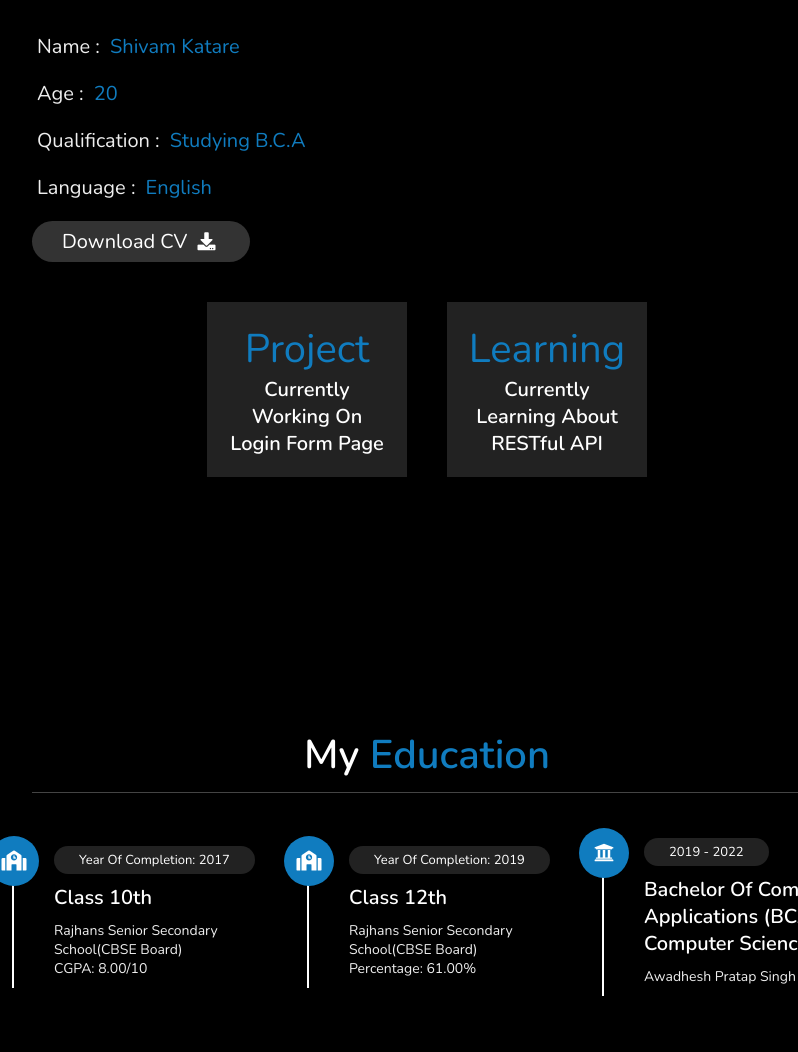
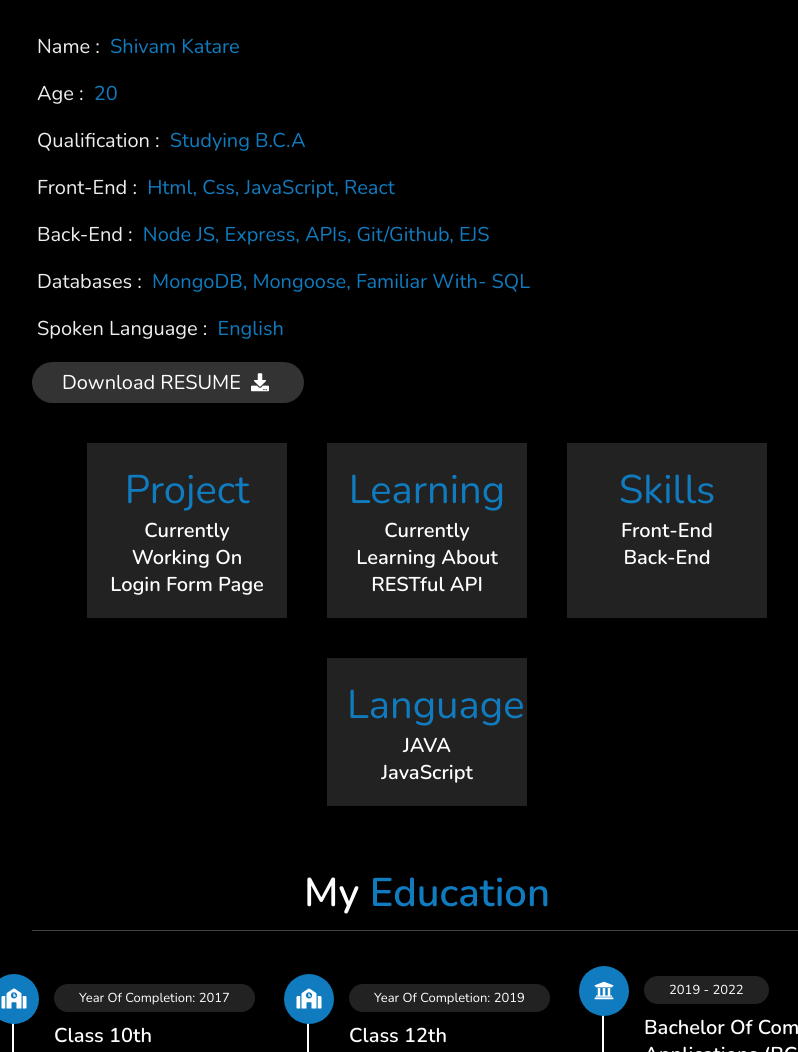
Before and after one commit to Shivam-Katare/ShivamKatare_Portfolio, a plain HTML site: page index.html in a window 1280 px wide. Shown: the part 892-1944 px from the top of the page, without its empty margins (388-1186 px from the left). Drawn offline with nearby package versions, Linux system fonts and the light colour scheme.

Commit message:
New resume pdf added and modified the about section

```diff
--- a/index.html
+++ b/index.html
@@ -48,9 +48,7 @@
     <p>I am 3rd year under graduate student studying at APS University. <br><br>
         🔵I am interested in <b class="abouttext">web Development</b><br>
         🔵and recently started to learn and understand the concepts of DevOps and looking forward to learning more new things.<br><br>
-        🔵I have skills of -  <b class="aboutskills">HTML, CSS, JS, BootStrap, JAVA, DSA, Github, NodeJs, MongoDB, Mongoose, EJS, ReactJS, </b><br><br>and more than a little bit of knowledge of Python.
-
-        Always eager to experiment with new things and excited to try them out. I love to **gain **and share knowledge with others.</p>
+        Always eager to experiment with new things and excited to try them out. I love to gain and share knowledge with others.</p>
     <a href="#about"><button class="btn">about me <i class="fas fa-user"></i></button></a>
 
 </section>
@@ -69,8 +67,11 @@
         <h3> <span> name : </span> Shivam Katare </h3>
         <h3> <span> age : </span> 20 </h3>
         <h3> <span> qualification : </span> studying B.C.A  </h3>
-        <h3> <span> language : </span> English </h3>
-        <a href="#"><button class="btn"> download CV <i class="fas fa-download"></i> </button></a>
+        <h3> <span> Front-end : </span> Html, Css, JavaScript, React  </h3>
+        <h3> <span> Back-end : </span> Node JS, Express, APIs, Git/Github, EJS   </h3>
+        <h3> <span> Databases : </span> MongoDB, Mongoose, familiar with- SQL   </h3>
+        <h3> <span> spoken language : </span> English </h3>
+        <a href="./resume.pdf" download="resume"><button class="btn"> download RESUME <i class="fas fa-download"></i> </button></a>
     </div>
 
     <div class="counter">
@@ -83,6 +84,15 @@
         <div class="box">
             <span>Learning</span>
             <h3>Currently Learning about RESTful API</h3>
+        </div>
+
+        <div class="box">
+            <span>Skills</span>
+            <h3>Front-End<br>Back-End</h3>
+        </div>
+        <div class="box">
+            <span>Language</span>
+            <h3>JAVA<br>JavaScript</h3>
         </div>
 
     </div>
@@ -251,17 +261,6 @@
             <h3> <i class="fas fa-map-marker-alt"></i> Rewa (M.P.), India </h3>
         </div>
     </div>
-
-    <!-- <form action="">
-
-        <input type="text" placeholder="name" class="box">
-        <input type="email" placeholder="email" class="box">
-        <input type="text" placeholder="project" class="box">
-        <textarea name="" id="" cols="30" rows="10" class="box message" placeholder="message"></textarea>
-        <button type="submit" class="btn"> send <i class="fas fa-paper-plane"></i> </button>
-
-    </form> -->
-
 </div>
 
 </section>
```
Also changed, not shown: 1 other file.
